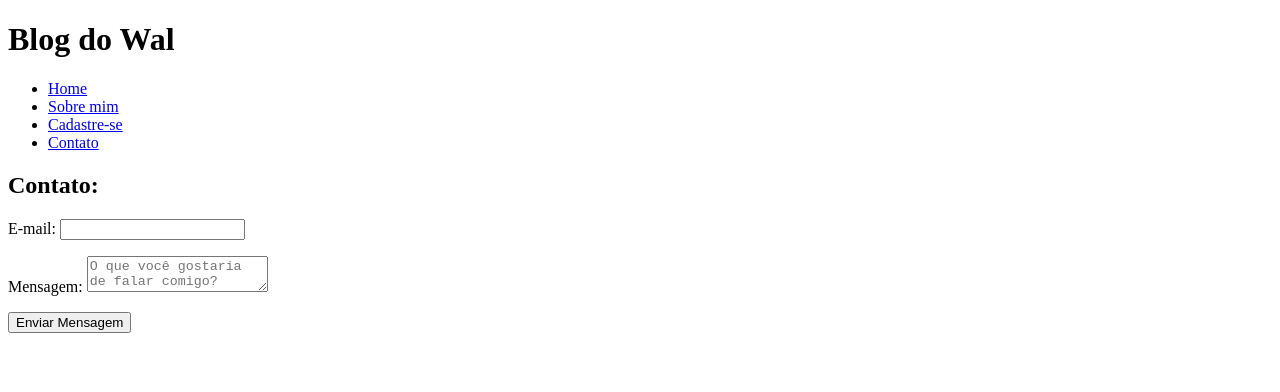
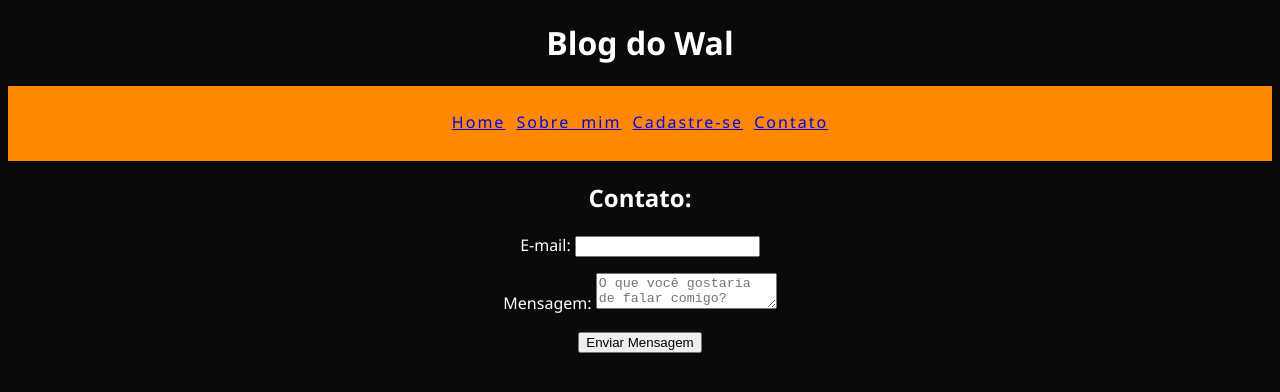
Before and after one commit to walisonfbalves/html, a plain HTML site: page contato.html in a window 1280 px wide. Drawn offline with Linux system fonts and the light colour scheme.

Commit message:
Ajeitando as coisas

```diff
--- a/contato.html
+++ b/contato.html
@@ -4,18 +4,17 @@
     <meta charset="UTF-8">
     <meta http-equiv="X-UA-Compatible" content="IE=edge">
     <meta name="viewport" content="width=device-width, initial-scale=1.0">
+    <link rel="stylesheet" href="estilo.css">
     <title>Contato</title>
 </head>
 <body>
     <header>
         <h1>Blog do Wal</h1>
         <nav>
-            <ul>
-                <li><a href="index.html" target="_blank"> Home</a></li>
-                <li><a href="sobremim.html" target="_blank">Sobre mim</a></li>
-                <li><a href="formulário.html" target="_blank">Cadastre-se</a></li>
-                <li><a href="contato.html" target="_blank"> Contato</a></li>
-            </ul>
+                <a class="opção" href="index.html"> Home</a>
+                <a href="sobremim.html" target="_blank">Sobre mim</a>
+                <a class="opção" href="formulário.html" target="_blank">Cadastre-se</a>
+                <a class="opção" href="contato.html" target="_blank">Contato</a>
         </nav>
     </header>
 
--- a/estilo.css
+++ b/estilo.css
@@ -15,6 +15,7 @@ header nav {
 }
 
 
+
 #rodape {
     height: 50px;
     background-color: rgb(255, 136, 0);
```
Also changed, not shown: formulário.html (+6 -6 lines), sobremim.html (+6 -6 lines), tabela.html (+11 -0 lines).
